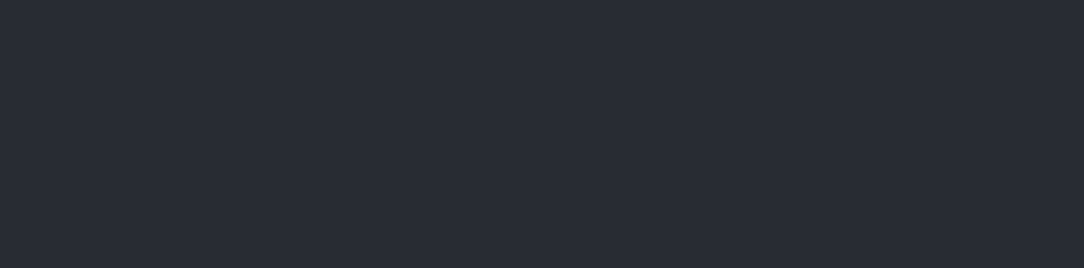
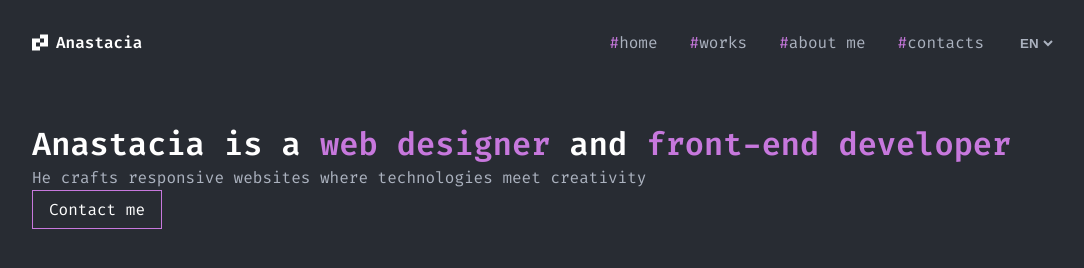
Before and after one commit to Anastacia93/elias-portfolio-my, a plain HTML site: page index.html in a window 1280 px wide. Shown: the whole page, without its empty margins (96-1180 px from the left). Drawn offline with Linux system fonts and the light colour scheme.

Commit message:
add header and hero block

```diff
--- a/index.html
+++ b/index.html
@@ -1,16 +1,71 @@
 <!DOCTYPE html>
 <html lang="en">
-<head>
-    <meta charset="UTF-8">
-    <meta http-equiv="X-UA-Compatible" content="IE=edge">
-    <meta name="viewport" content="width=device-width, initial-scale=1.0">
-    <link rel="preconnect" href="https://fonts.googleapis.com">
-<link rel="preconnect" href="https://fonts.gstatic.com" crossorigin>
-<link href="https://fonts.googleapis.com/css2?family=Fira+Code:wght@400;500;600&display=swap" rel="stylesheet">
-    <link rel="stylesheet" href="src/style.css">
-    <title>Portfolio</title>
-</head>
-<body>
-
-</body>
+ <head>
+  <meta charset="UTF-8" />
+  <meta http-equiv="X-UA-Compatible" content="IE=edge" />
+  <meta name="viewport" content="width=device-width, initial-scale=1.0" />
+  <link rel="preconnect" href="https://fonts.googleapis.com" />
+  <link rel="preconnect" href="https://fonts.gstatic.com" crossorigin />
+  <link
+   href="https://fonts.googleapis.com/css2?family=Fira+Code:wght@400;500;600&display=swap"
+   rel="stylesheet" />
+  <link rel="stylesheet" href="src/style.css" />
+  <title>Portfolio</title>
+ </head>
+ <body>
+  <div class="wrapper">
+   <div class="content">
+    <header class="header">
+     <a href="index.html" class="header-logo"
+      ><svg
+       xmlns="http://www.w3.org/2000/svg"
+       width="16"
+       height="17"
+       viewBox="0 0 16 17"
+       fill="none">
+       <path
+        fill-rule="evenodd"
+        clip-rule="evenodd"
+        d="M12 0.5H8V4.5H4H0V8.5V12.5V16.5H4H8V12.5H12H16V8.5V4.5V0.5H12ZM4 12.5H8V8.5H12V4.5H8V8.5H4V12.5Z"
+        fill="currentColor" />
+      </svg>
+      <h2 class="header-title">Anastacia</h2></a
+     >
+     <nav class="nav">
+      <ul class="menu">
+       <li class="menu-item">
+        <a href="/index.html"> <span>#</span>home</a>
+       </li>
+       <li class="menu-item">
+        <a href="/about.html"><span>#</span>works</a>
+       </li>
+       <li class="menu-item">
+        <a href="/works.html"><span>#</span>about me</a>
+       </li>
+       <li class="menu-item">
+        <a href="/contact.html"><span>#</span>contacts</a>
+       </li>
+       <li class="menu-item">
+        <select name="" id="lang">
+         <option value="en">EN</option>
+         <option value="ua">UA</option>
+        </select>
+       </li>
+      </ul>
+     </nav>
+    </header>
+    <div class="main-hero">
+     <div class="main-hero-title">
+      <h1>
+       Anastacia is a <span>web designer</span> and
+       <span>front-end developer</span>
+      </h1>
+      <p>He crafts responsive websites where technologies meet creativity</p>
+      <button type="button" class="btn-primary">Contact me</button>
+     </div>
+     <div class="main-hero-image"></div>
+    </div>
+   </div>
+  </div>
+ </body>
 </html>
--- a/src/style.css
+++ b/src/style.css
@@ -10,6 +10,7 @@
  --primary: #c778dd;
  --gray: #abb2bf;
  --white: #ffffff;
+ --animation: 0.3s all ease-in;
 }
 
 body,
@@ -18,3 +19,98 @@ html {
  font-family: "Fira Code", monospace;
  background-color: var(--background);
 }
+.wrapper {
+ max-width: 1300px;
+ width: 100%;
+ margin: 0 auto;
+ display: flex;
+}
+.content {
+ max-width: 1024px;
+ margin: 0 auto;
+ flex: 1;
+}
+.header {
+ padding: 32px 0 8px 0;
+ display: flex;
+ justify-content: space-between;
+}
+.header-logo {
+ display: flex;
+ align-items: center;
+ gap: 8px;
+ transition: var(--animation);
+ text-decoration: none;
+ color: var(--white);
+}
+.header-logo:hover {
+ color: var(--primary);
+}
+.header-title {
+ color: var(--white);
+ font-size: 16px;
+ font-weight: 700;
+ transition: var(--animation);
+}
+.header-logo:hover .header-title {
+ color: var(--primary);
+}
+.nav {
+}
+.menu {
+ list-style: none;
+ display: flex;
+ gap: 32px;
+}
+.menu-item a {
+ color: var(--gray);
+ text-decoration: none;
+ font-size: 16px;
+}
+.menu-item a:hover {
+ color: var(--white);
+ transition: var(--animation);
+}
+.menu-item a span {
+ color: var(--primary);
+}
+
+#lang {
+ background-color: var(--background);
+ color: var(--gray);
+ font-weight: 600;
+}
+.main-hero {
+ margin-top: 62px;
+ display: flex;
+ gap: 18px;
+}
+.main-hero-title h1 {
+ font-size: 32px;
+ color: var(--white);
+ font-weight: 600;
+ line-height: normal;
+}
+.main-hero-title h1 span {
+ color: var(--primary);
+}
+.main-hero-title p {
+ font-size: 16px;
+ color: var(--gray);
+ line-height: 25px;
+}
+.btn-primary {
+ color: var(--white);
+ padding: 8px 16px;
+ font-size: 16px;
+ font-weight: 500px;
+ line-height: normal;
+ border: 1px solid var(--primary);
+ background-color: transparent;
+ font-family: inherit;
+ cursor: pointer;
+ transition: var(--animation);
+}
+.btn-primary:hover {
+ background-color: var(--primary);
+}
```
